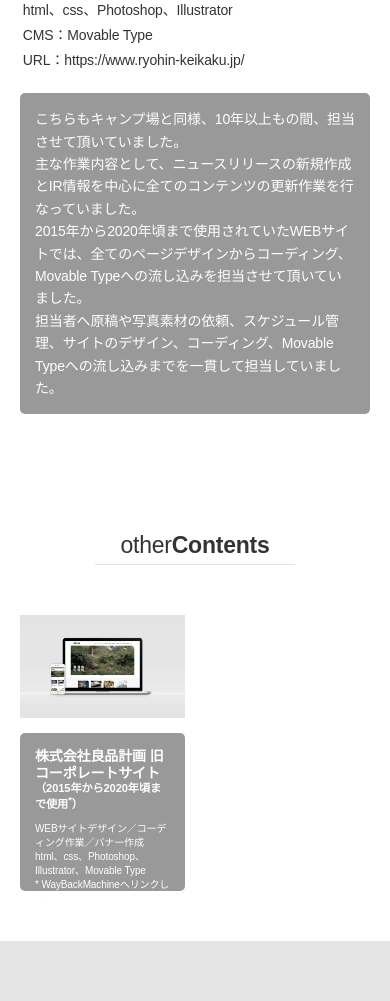
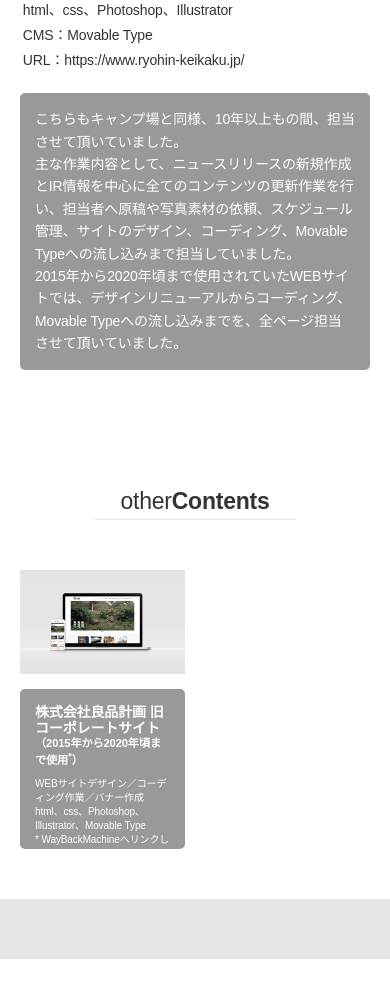
Before and after one commit to maikeru7/mydesign, a PHP site: page /port-02/index.html in a window 390 px wide. Shown: the part 472-1473 px from the top of the page. After the commit the page ends 1431 px from the top, so only its background shows below. Run offline with PHP 8.4, Linux system fonts and the light colour scheme; some libraries are stand-ins or nearby versions.

Commit message:
“221211ポートフォリオ制作更新分2回目”

```diff
--- a/port-01/css/contents.css
+++ b/port-01/css/contents.css
@@ -41,7 +41,7 @@ main .cantents-wrap .main-promtion h1 {font-size: 23px;}
 @media screen and (max-width: 768px) {
   .main-promtion_secondaryInfo {padding-left: 20px; padding-right: 20px;}
   .main-promtion_secondaryInfo .details .details-item {width: calc((100% - 20px) / 2); margin-bottom: 20px;}
-  .main-promtion_secondaryInfo .details .details-item .contents-detail {max-height: 158px; height: auto;}
+  .main-promtion_secondaryInfo .details .details-item .contents-detail {max-height: 160px; height:140;}
   .main-promtion_secondaryInfo .details .details-item .contents-detail h2 {line-height: 1.2; font-size: 14px;}
   .main-promtion_secondaryInfo .details .details-item .contents-detail p {line-height: 1.4; font-size: 10px;}
 }
--- a/port-01/index.html
+++ b/port-01/index.html
@@ -63,8 +63,8 @@
             </hgroup>
             <section class="comment">
                 <p>10年以上もの間、担当させていただいたWEBサイトになります。</p>
-                <p>主な作業内容として、サイトの更新やメンテナンス、バナー制作がメインで、その他に新規でサイトを追加する時やイベント情報など、WEBサイトの新規作成も行なっていました。</p>
-                <p>担当者への原稿や写真素材の依頼、スケジュール管理、サイトのデザイン、コーディング、Movable Typeへの流し込みまでを一貫して担当していました。</p>
+                <p>主な作業内容として、サイトの更新やメンテナンス、バナー制作がメインとなっており、担当者への原稿や写真素材の依頼、スケジュール管理、サイトのデザイン、コーディング、Movable Typeへの流し込みまで担当していました。</p>
+                <p>その他の作業として新たにコンテンツを増やす時やイベント情報など、新規でWEBサイトの作成を行う場合、デザインから行う場合もありました。</p>
             </section>
         </div>
     </div>
--- a/port-02/css/contents.css
+++ b/port-02/css/contents.css
@@ -42,7 +42,7 @@ main .cantents-wrap .main-promtion h1 {font-size: 23px;}
 @media screen and (max-width: 768px) {
   .main-promtion_secondaryInfo {padding-left: 20px; padding-right: 20px;}
   .main-promtion_secondaryInfo .details .details-item {width: calc((100% - 20px) / 2); margin-bottom: 20px;}
-  .main-promtion_secondaryInfo .details .details-item .contents-detail {max-height: 158px; height: auto;}
+  .main-promtion_secondaryInfo .details .details-item .contents-detail {max-height: 160px; height: 140;}
   .main-promtion_secondaryInfo .details .details-item .contents-detail h2 {line-height: 1.2; font-size: 14px;}
   .main-promtion_secondaryInfo .details .details-item .contents-detail p {line-height: 1.4; font-size: 10px;}
 }
--- a/port-02/index.html
+++ b/port-02/index.html
@@ -63,9 +63,8 @@
             </hgroup>
             <section class="comment">
                 <p>こちらもキャンプ場と同様、10年以上もの間、担当させて頂いていました。</p>
-                <p>主な作業内容として、ニュースリリースの新規作成とIR情報を中心に全てのコンテンツの更新作業を行なっていました。</p>
-                <p>2015年から2020年頃まで使用されていたWEBサイトでは、全てのページデザインからコーディング、Movable Typeへの流し込みを担当させて頂いていました。</p>
-                <p>担当者へ原稿や写真素材の依頼、スケジュール管理、サイトのデザイン、コーディング、Movable Typeへの流し込みまでを一貫して担当していました。</p>
+                <p>主な作業内容として、ニュースリリースの新規作成とIR情報を中心に全てのコンテンツの更新作業を行い、担当者へ原稿や写真素材の依頼、スケジュール管理、サイトのデザイン、コーディング、Movable Typeへの流し込みまで担当していました。</p>
+                <p>2015年から2020年頃まで使用されていたWEBサイトでは、デザインリニューアルからコーディング、Movable Typeへの流し込みまでを、全ページ担当させて頂いていました。</p>
             </section>
         </div>
     </div>
--- a/port-03/css/contents.css
+++ b/port-03/css/contents.css
@@ -42,7 +42,7 @@ main .cantents-wrap .main-promtion h1 {font-size: 23px;}
 @media screen and (max-width: 768px) {
   .main-promtion_secondaryInfo {padding-left: 20px; padding-right: 20px;}
   .main-promtion_secondaryInfo .details .details-item {width: calc((100% - 20px) / 2); margin-bottom: 20px;}
-  .main-promtion_secondaryInfo .details .details-item .contents-detail {max-height: 158px; height: auto;}
+  .main-promtion_secondaryInfo .details .details-item .contents-detail {max-height: 160px; height: 140px;}
   .main-promtion_secondaryInfo .details .details-item .contents-detail h2 {line-height: 1.2; font-size: 14px;}
   .main-promtion_secondaryInfo .details .details-item .contents-detail p {line-height: 1.4; font-size: 10px;}
 }
```
Also changed, not shown: README.md, 4 other files.
